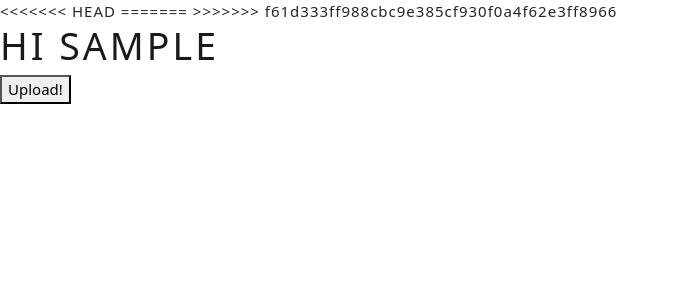
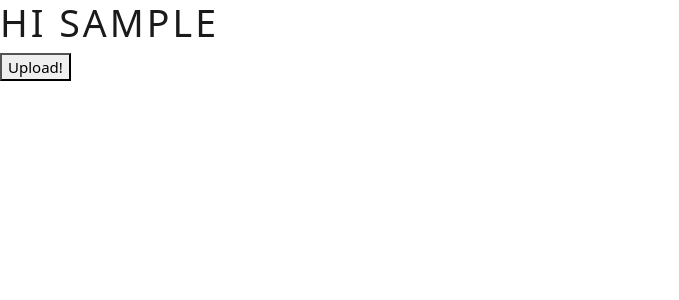
Before and after one commit to Fnhid/Upm3ra, a Flask app: page /main in a window 1280 px wide. Shown: the top 300 px of the page, without its empty margins (0-679 px from the left). Run offline with Flask 2, Linux system fonts and the light colour scheme; the visitor is signed in with stand-in values (Sample User, id 1); data that the repository does not hold is empty; some libraries are stand-ins or nearby versions.

Commit message:
Update main.html

```diff
--- a/templates/main.html
+++ b/templates/main.html
@@ -6,12 +6,9 @@
     <meta name="viewport" content="width=device-width, initial-scale=1.0">
     <title>Hello, Ailen</title>
     <title>Document</title>
-<<<<<<< HEAD
     <!-- 게시물을 보여주는 페이지입니다. -->
-=======
     <link rel="stylesheet" href="https://cdn.jsdelivr.net/npm/bootstrap-icons@1.6.0/font/bootstrap-icons.css" integrity="sha384-7ynz3n3tAGNUYFZD3cWe5PDcE36xj85vyFkawcF6tIwxvIecqKvfwLiaFdizhPpN" crossorigin="anonymous">
     <link rel="stylesheet" href="../static/css/design.css" />
->>>>>>> f61d333ff988cbc9e385cf930f0a4f62e3ff8966
     <link rel="stylesheet" href="https://cdnjs.cloudflare.com/ajax/libs/materialize/1.0.0/css/materialize.min.css">
     <link rel="stylesheet" href="https://cdn.jsdelivr.net/npm/bootswatch@4.5.2/dist/lux/bootstrap.min.css" integrity="sha384-9+PGKSqjRdkeAU7Eu4nkJU8RFaH8ace8HGXnkiKMP9I9Te0GJ4/km3L1Z8tXigpG" crossorigin="anonymous">
     <link rel="stylesheet" href="https://cdn.jsdelivr.net/npm/@fortawesome/fontawesome-free@5.15.4/css/fontawesome.min.css" integrity="sha384-jLKHWM3JRmfMU0A5x5AkjWkw/EYfGUAGagvnfryNV3F9VqM98XiIH7VBGVoxVSc7" crossorigin="anonymous">
```
